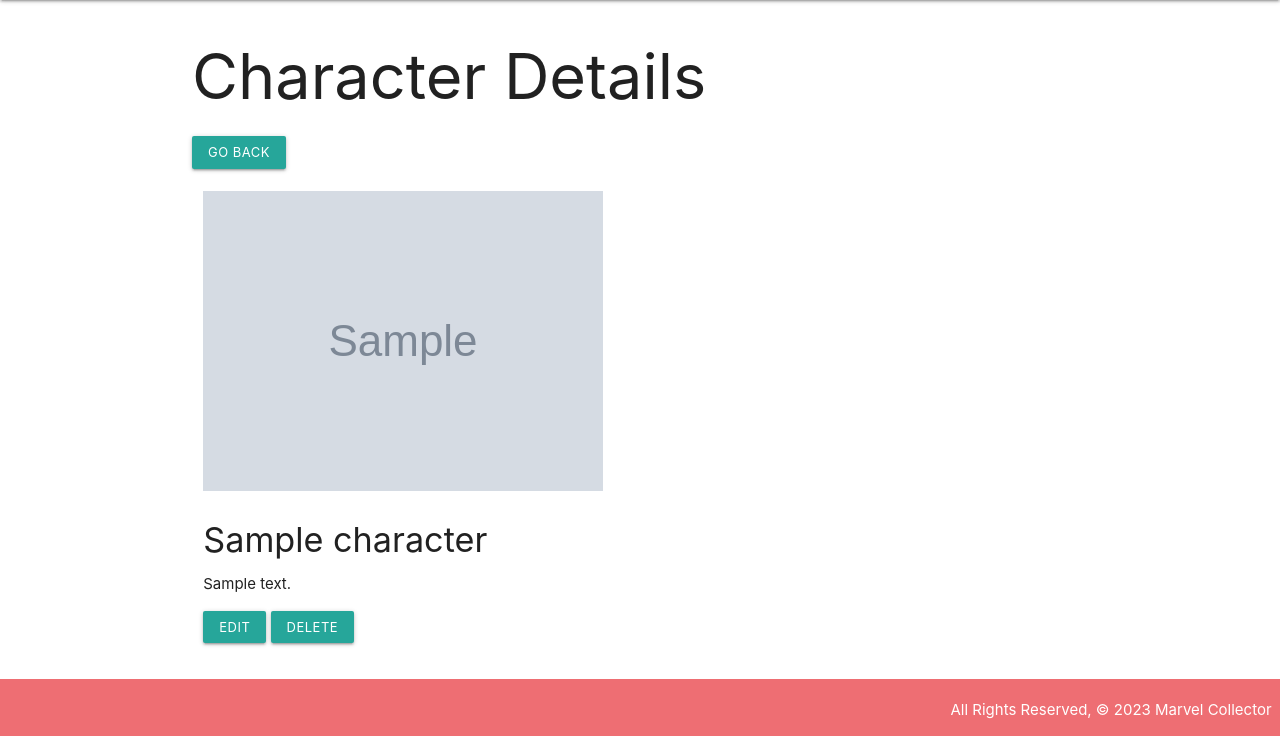
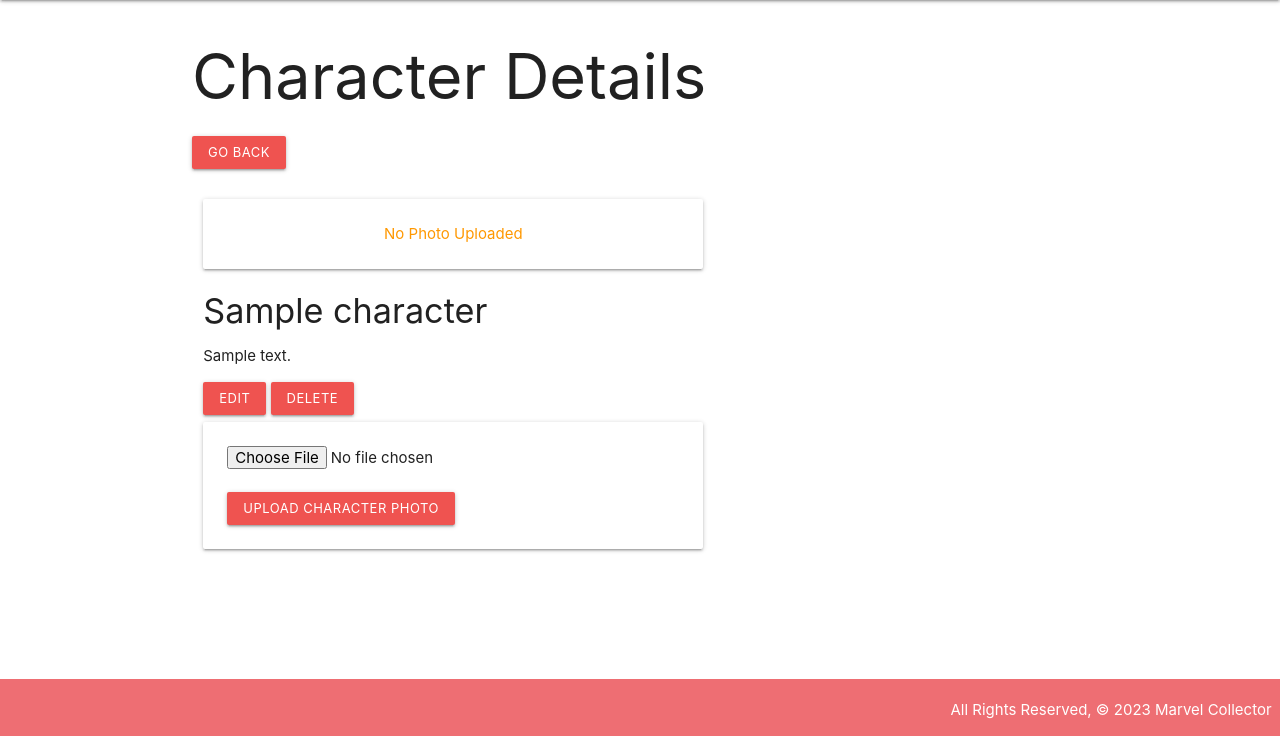
Before and after one commit to gellisun/marvel-collector, a Django app: page /characters/1/ in a window 1280 px wide. Shown: the part 64-800 px from the top of the page. Run offline with Django 4.2, Linux system fonts and the light colour scheme; tables that the repository leaves empty hold one stand-in row (values such as "Sample post"); grey boxes marked "Sample" are stand-in pictures.

Commit message:
add photo functionality

```diff
--- a/marvelcollector/main_app/models.py
+++ b/marvelcollector/main_app/models.py
@@ -1,5 +1,7 @@
 from django.db import models
 from django.urls import reverse
+from datetime import date
+from django.contrib.auth.models import User
 
 RATINGS = (
     ('1', 'Poor'),
@@ -9,9 +11,9 @@ RATINGS = (
     ('5', 'Amazing'),
 )
 
+
 class Character(models.Model):
     name = models.CharField(max_length=50)
-    image = models.CharField(max_length=50)
     description = models.TextField(blank=True, max_length=250)
 
     def __str__(self):
@@ -19,21 +21,24 @@ class Character(models.Model):
 
     def get_absolute_url(self):
         return reverse('characters_detail', kwargs={'pk': self.id})
+
+
 class Comic(models.Model):
     name = models.CharField(max_length=100)
     published = models.DateField()
     writer = models.CharField(max_length=100)
     penciler = models.CharField(max_length=100)
     cover = models.CharField(max_length=100)
-    img_url = models.URLField()
     description = models.TextField(max_length=1000)
     characters = models.ManyToManyField(Character)
+    user = models.ForeignKey(User, on_delete=models.CASCADE)
 
     def __str__(self):
         return self.name
 
     def get_absolute_url(self):
         return reverse('detail', kwargs={'comic_id': self.id })
+
 
 class Vote(models.Model):
     date = models.DateField()
@@ -45,3 +50,18 @@ class Vote(models.Model):
         return f"{self.get_rating_display()} on {self.date}"
     class Meta:
         ordering = ['-date']
+
+class ComicPhoto(models.Model):
+    url = models.CharField(max_length=200)
+    comic = models.ForeignKey(Comic, on_delete=models.CASCADE)
+
+    def __str__(self):
+        return f"Photo for comic_id: {self.comic} @{self.url}"
+
+
+class CharacterPhoto(models.Model):
+    url = models.CharField(max_length=200)
+    character = models.ForeignKey(Character, on_delete=models.CASCADE)
+
+    def __str__(self):
+        return f"Photo for character_id: {self.character} @{self.url}"
--- a/marvelcollector/main_app/templates/main_app/character_detail.html
+++ b/marvelcollector/main_app/templates/main_app/character_detail.html
@@ -2,21 +2,33 @@
 {% block content %}
 
 <h1>Character Details</h1>
-<a class="waves-effect waves-light btn-small" href="/characters">Go Back</a><br><br>
+<a class="waves-effect waves-light btn-small red lighten-1" href="/characters">Go Back</a><br><br>
 <div class="row">
     <div class="col s12 m7">
         <div class="card-medium">
             <div class="card-image">
-                <img src="{{ character.image }}">
+                {% for character_photo in character.character_photo_set.all %}
+                <img src="{{ character_photo.url }}" alt="character photo">
+                {% empty %}
+                <div class="card-panel orange-text center-align">No Photo Uploaded</div>
+                {% endfor %}
             </div>
             <div class="card-content">
                 <h4 class="card-title">{{ character.name }}</h4>
                 <p>{{ character.description }}</p>
             </div>
             <div class="card-action">
-                <a class="waves-effect waves-light btn-small" href="{% url 'characters_update' character.id %}">Edit</a>
-                <a class="waves-effect waves-light btn-small" href="{% url 'characters_delete' character.id %}">Delete</a>
+                <a class="waves-effect waves-light btn-small red lighten-1" href="{% url 'characters_update' character.id %}">Edit</a>
+                <a class="waves-effect waves-light btn-small red lighten-1"
+                    href="{% url 'characters_delete' character.id %}">Delete</a>
             </div>
+            <form action="{% url 'add_character_photo' character.id %}" enctype="multipart/form-data" method="POST"
+                class="card-panel">
+                {% csrf_token %}
+                <input type="file" name="photo-file">
+                <br><br>
+                <button type="submit" class="btn-small red lighten-1">Upload Character Photo</button>
+            </form>
         </div>
     </div>
 </div>
--- a/marvelcollector/main_app/templates/main_app/character_form.html
+++ b/marvelcollector/main_app/templates/main_app/character_form.html
@@ -12,6 +12,6 @@
     <table>
       {{ form.as_table }}
     </table>
-    <input class="waves-effect waves-light btn-small red lighten-1" type="submit" value="Submit!" class="btn">
+    <input type="submit" value="Submit!" class="btn red lighten-1">
   </form>
 {% endblock %}
--- a/marvelcollector/main_app/templates/main_app/character_list.html
+++ b/marvelcollector/main_app/templates/main_app/character_list.html
@@ -7,7 +7,7 @@
   <a href="{% url 'characters_detail' character.id %}">
     <div class="card">
         <div class="card-content">
-            <h4 class="card-title">{{ character.name }}</h4>
+            <h4 class="orange-text">{{ character.name }}</h4>
         </div>
     </div>
   </a>
--- a/marvelcollector/main_app/templates/main_app/comic_confirm_delete.html
+++ b/marvelcollector/main_app/templates/main_app/comic_confirm_delete.html
@@ -7,7 +7,7 @@
 
   <form action="" method="POST">
     {% csrf_token %}
-    <input class="waves-effect waves-light btn-small red lighten-1" type="submit" value="Yes - Delete!" class="btn">
+    <input type="submit" value="Yes - Delete!" class="btn red lighten-1">
     <a class="waves-effect waves-light btn-small red lighten-1" href="{% url 'detail' comic.id %}">Cancel</a>
   </form>
 {% endblock %}
--- a/marvelcollector/main_app/templates/main_app/comic_form.html
+++ b/marvelcollector/main_app/templates/main_app/comic_form.html
@@ -14,6 +14,6 @@
       <!-- Render the inputs inside of <tr>s & <td>s -->
       {{ form.as_table }}
     </table>
-    <input class="waves-effect waves-light btn-small red lighten-1" type="submit" value="Submit!" class="btn">
+    <input type="submit" value="Submit!" class="btn red lighten-1">
   </form>
 {% endblock %}
--- /dev/null
+++ b/marvelcollector/main_app/templates/registration/login.html
@@ -0,0 +1,6 @@
+{% extends 'base.html' %}
+{% block content %}
+
+<h1>Log In</h1>
+
+{% endblock %}
--- a/marvelcollector/main_app/urls.py
+++ b/marvelcollector/main_app/urls.py
@@ -10,6 +10,7 @@ urlpatterns = [
     path('comics/<int:pk>/update/', views.ComicUpdate.as_view(), name='comics_update'),
     path('comics/<int:pk>/delete/', views.ComicDelete.as_view(), name='comics_delete'),
     path('comics/<int:comic_id>/add_vote/', views.add_vote, name='add_vote'),
+    path('comics/<int:comic_id>/add_comic_photo/', views.add_comic_photo, name='add_comic_photo'),
     path('comics/<int:comic_id>/assoc_character/<int:character_id>/', views.assoc_character, name='assoc_character'),
     path('comics/<int:comic_id>/unassoc_character/<int:character_id>/', views.unassoc_character, name='unassoc_character'),
     path('characters/', views.CharacterList.as_view(), name='characters_index'),
@@ -17,4 +18,5 @@ urlpatterns = [
     path('characters/create/', views.CharacterCreate.as_view(), name='characters_create'),
     path('characters/<int:pk>/update/', views.CharacterUpdate.as_view(), name='characters_update'),
     path('characters/<int:pk>/delete/', views.CharacterDelete.as_view(), name='characters_delete'),
+    path('characters/<int:character_id>/add_character_photo/', views.add_character_photo, name='add_character_photo'),
 ]
--- a/marvelcollector/main_app/views.py
+++ b/marvelcollector/main_app/views.py
@@ -1,7 +1,10 @@
+import uuid
+import boto3
+import os
 from django.shortcuts import render, redirect
 from django.views.generic.edit import CreateView, UpdateView, DeleteView
 from django.views.generic import ListView, DetailView
-from .models import Comic, Character
+from .models import Comic, Character, ComicPhoto, CharacterPhoto
 from .forms import VoteForm
 
 def home(request):
@@ -32,7 +35,7 @@ def add_vote(request, comic_id):
 
 class ComicCreate(CreateView):
     model = Comic
-    fields = ['name', 'published', 'writer', 'penciler', 'cover', 'img_url', 'description']
+    fields = ['name', 'published', 'writer', 'penciler', 'cover', 'description']
 
 class ComicUpdate(UpdateView):
     model = Comic
@@ -54,7 +57,7 @@ class CharacterCreate(CreateView):
 
 class CharacterUpdate(UpdateView):
   model = Character
-  fields = ['name', 'image', 'description']
+  fields = ['name', 'description']
 
 class CharacterDelete(DeleteView):
   model = Character
@@ -67,3 +70,43 @@ def assoc_character(request, comic_id, character_id):
 def unassoc_character(request, comic_id, character_id):
    Comic.objects.get(id=comic_id).characters.remove(character_id)
    return redirect('detail', comic_id=comic_id)
+
+def add_comic_photo(request, comic_id):
+    # photo-file will be the "name" attribute on the <input type="file">
+    comic_photo_file = request.FILES.get('comic_photo-file', None)
+    if comic_photo_file:
+        s3 = boto3.client('s3')
+        # need a unique "key" for S3 / needs image file extension too
+        key = uuid.uuid4().hex[:6] + comic_photo_file.name[comic_photo_file.name.rfind('.'):]
+        # just in case something goes wrong
+        try:
+            bucket = os.environ['S3_BUCKET']
+            s3.upload_fileobj(comic_photo_file, bucket, key)
+            # build the full url string
+            url = f"{os.environ['S3_BASE_URL']}{bucket}/{key}"
+            # we can assign to cat_id or cat (if you have a cat object)
+            ComicPhoto.objects.create(url=url, comic_id=comic_id)
+        except Exception as e:
+            print('An error occurred uploading file to S3')
+            print(e)
+    return redirect('detail', comic_id=comic_id)
+
+def add_character_photo(request, character_id):
+    # photo-file will be the "name" attribute on the <input type="file">
+    character_photo_file = request.FILES.get('character_photo-file', None)
+    if character_photo_file:
+        s3 = boto3.client('s3')
+        # need a unique "key" for S3 / needs image file extension too
+        key = uuid.uuid4().hex[:6] + character_photo_file.name[character_photo_file.name.rfind('.'):]
+        # just in case something goes wrong
+        try:
+            bucket = os.environ['S3_BUCKET']
+            s3.upload_fileobj(character_photo_file, bucket, key)
+            # build the full url string
+            url = f"{os.environ['S3_BASE_URL']}{bucket}/{key}"
+            # we can assign to cat_id or cat (if you have a cat object)
+            CharacterPhoto.objects.create(url=url, character_id=character_id)
+        except Exception as e:
+            print('An error occurred uploading file to S3')
+            print(e)
+    return redirect('detail', character_id=character_id)
```
Also changed, not shown: marvelcollector/main_app/templates/comics/detail.html (+15 -3 lines), marvelcollector/main_app/migrations/0008_comicphoto_characterphoto.py (added), marvelcollector/main_app/migrations/0009_remove_character_image_remove_comic_img_url_and_more.py (added), marvelcollector/main_app/static/images/avengers-01.png (deleted), marvelcollector/main_app/static/images/blackwidow-01.png (deleted), marvelcollector/main_app/static/images/spiderman-01.png (deleted), marvelcollector/main_app/static/images/vision-01.png (deleted).
